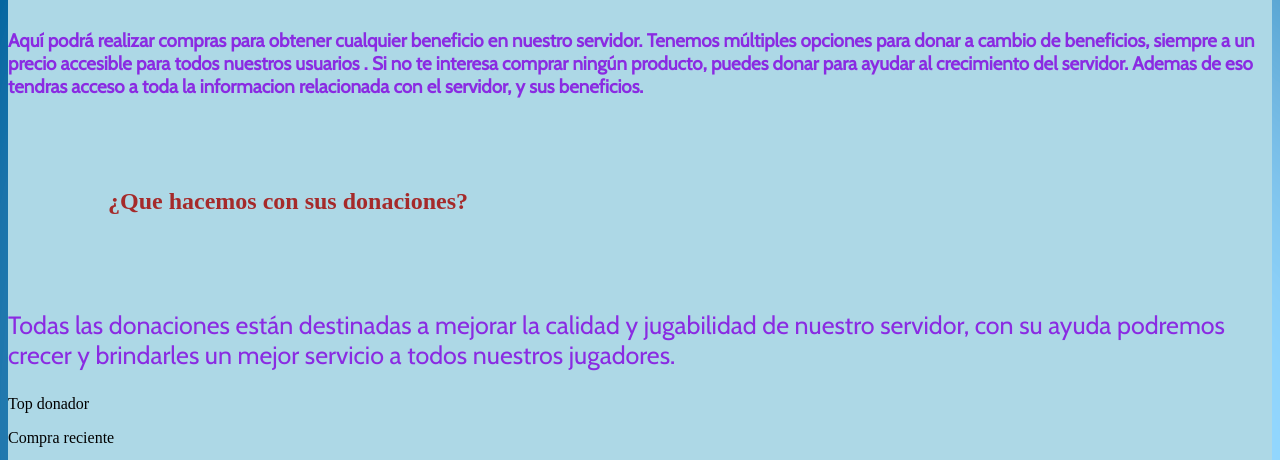
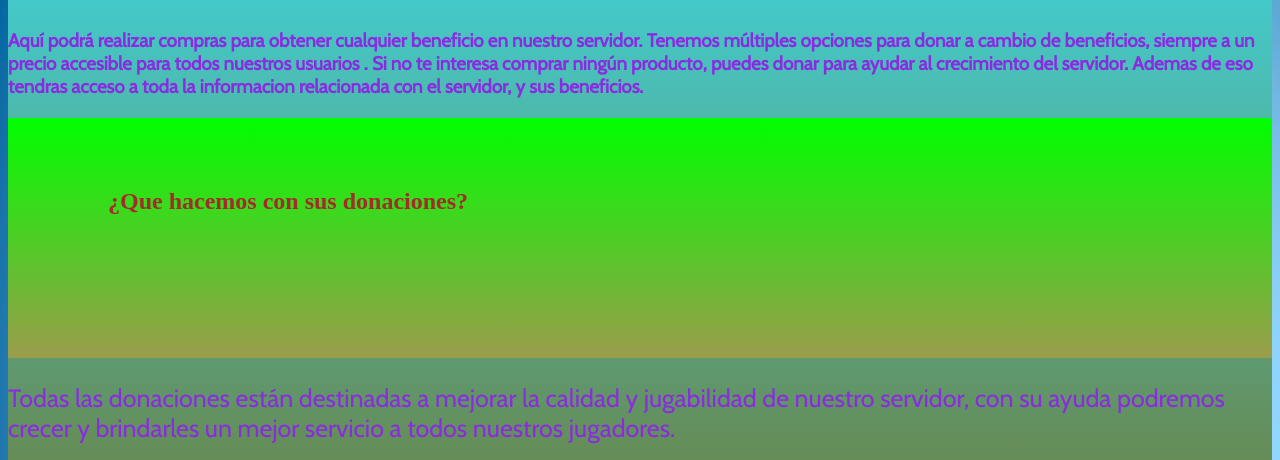
Before and after one commit to LucasLugones/bootstrap, a plain HTML site: page index.html in a window 1280 px wide. Shown: the part 323-783 px from the top of the page. Drawn offline with nearby package versions, Linux system fonts and the light colour scheme.

Commit message:
agregando animaciones a mi proyecto

```diff
--- a/css/estilo.css
+++ b/css/estilo.css
@@ -45,6 +45,13 @@ li{
       padding-top: 70px;
       padding-right: 100px;
       padding-bottom: 70px;
+      height: 100px;
+      transition: height 2s;
+      background-image: linear-gradient(rgb(0, 255, 0),rgb(155, 156, 75));
+}
+
+.parrafo_2:hover {
+height: 200px;
 }
 
 .lista_ol{
@@ -52,7 +59,7 @@ li{
 }
 
 .main {
-    background-color: lightblue;
+    background-image: linear-gradient(rgb(62, 211, 221), rgb(114, 119, 47));
 }
 
 .redes_sociales{
```
